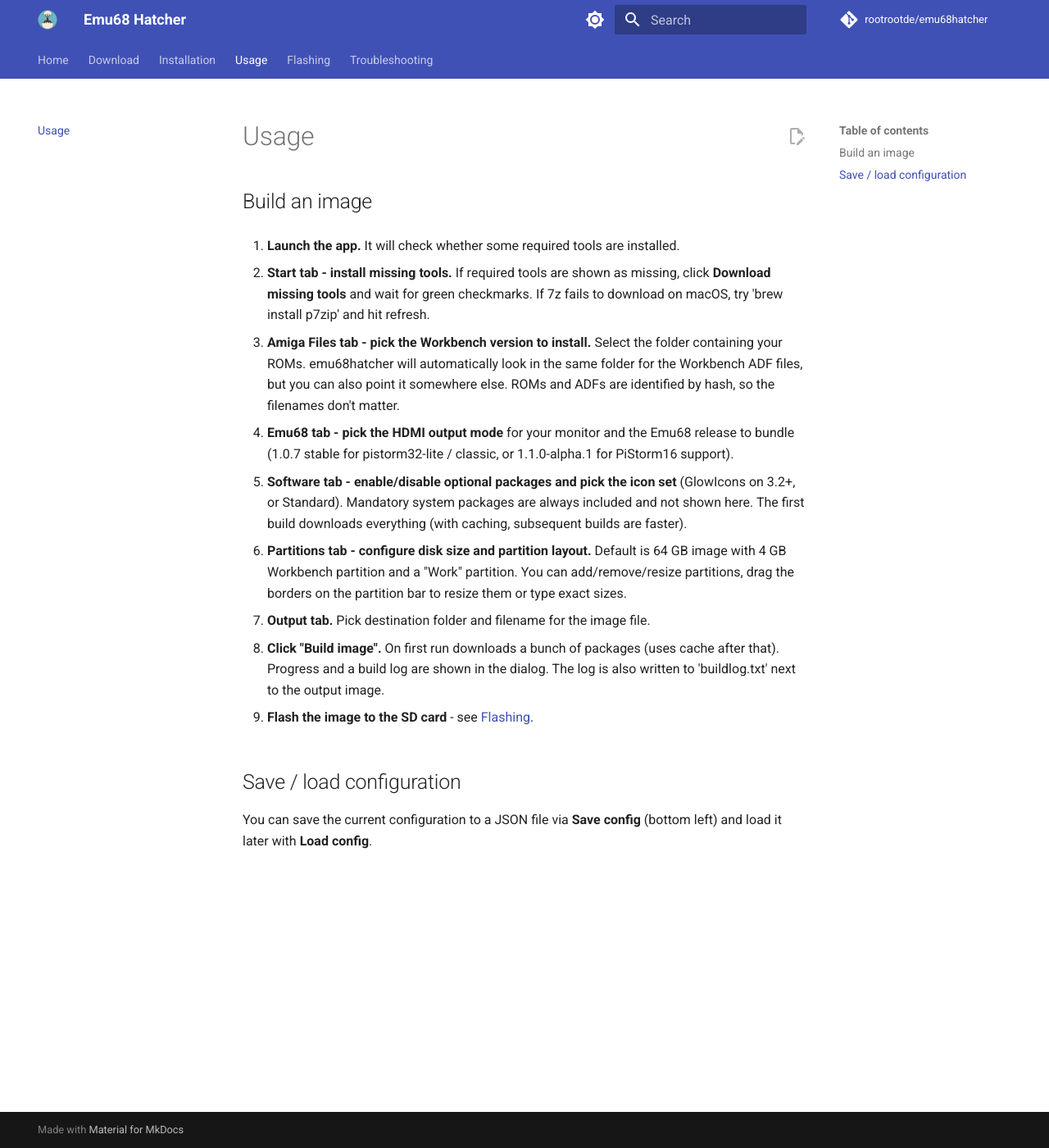
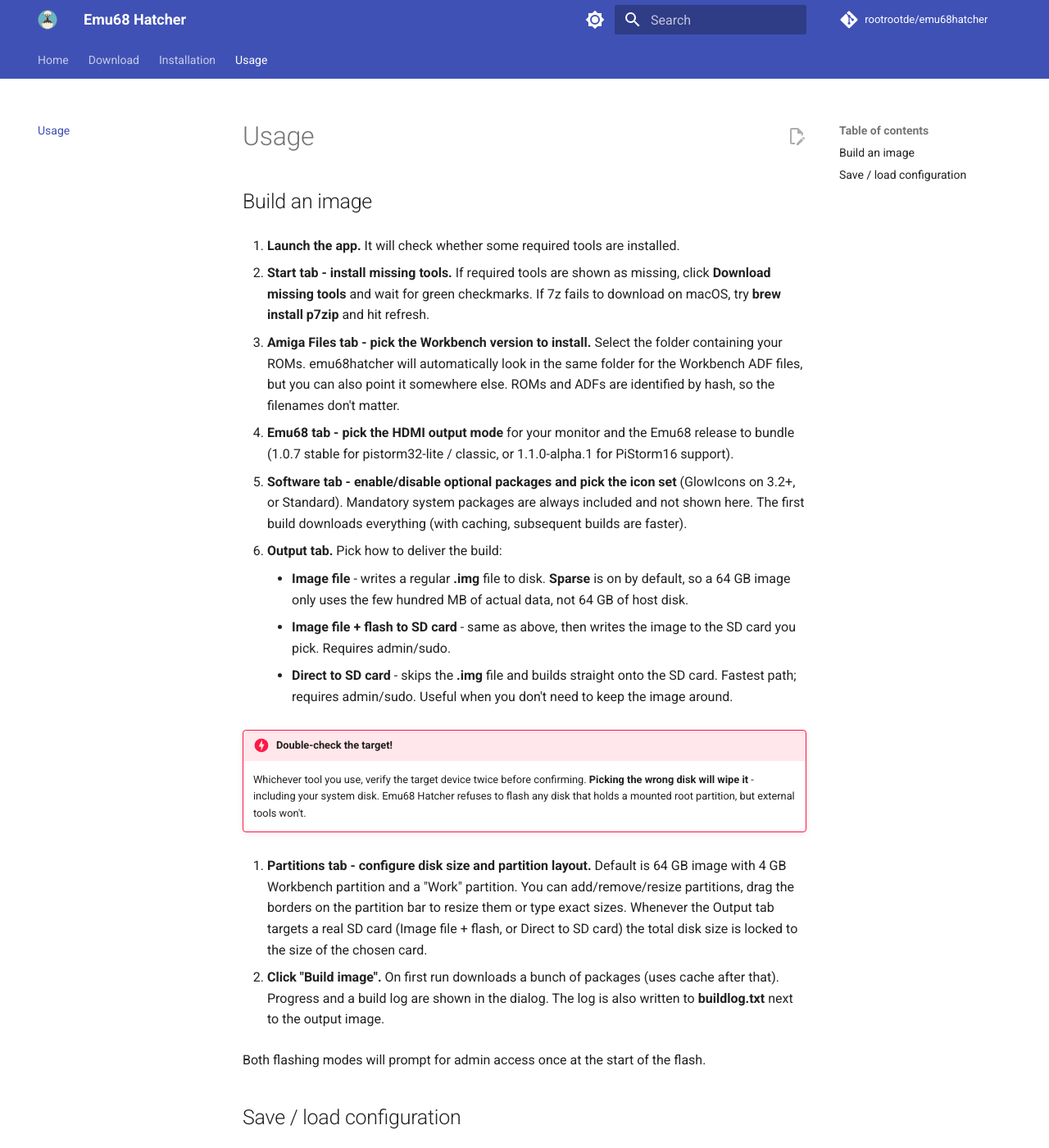
Before and after one commit to rootrootde/emu68hatcher, an MkDocs documentation site: the page built from docs/usage.md, in a window 1280 px wide and 1400 px high. Shown: the whole window at 82% size. Built offline with MkDocs 1.6.1 and Material for MkDocs 9.7.7, drawn with Linux system fonts in a browser that asks for light colours; comment, search, counter and statistics services are not loaded.

Commit message:
docs: fold flashing into usage, swap output/partitions step
- flashing.md merged into usage.md
- output tab moved before partitions

```diff
--- a/docs/usage.md
+++ b/docs/usage.md
@@ -4,7 +4,7 @@
 
 1. **Launch the app.** It will check whether some required tools are installed.
 
-2. **Start tab - install missing tools.** If required tools are shown as missing, click **Download missing tools** and wait for green checkmarks. If 7z fails to download on macOS, try 'brew install p7zip' and hit refresh.
+2. **Start tab - install missing tools.** If required tools are shown as missing, click **Download missing tools** and wait for green checkmarks. If 7z fails to download on macOS, try **brew install p7zip** and hit refresh.
 
 3. **Amiga Files tab - pick the Workbench version to install.** Select the folder containing your ROMs. emu68hatcher will automatically look in the same folder for the Workbench ADF files, but you can also point it somewhere else. ROMs and ADFs are identified by hash, so the filenames don't matter.
 
@@ -12,13 +12,19 @@
 
 5. **Software tab - enable/disable optional packages and pick the icon set** (GlowIcons on 3.2+, or Standard). Mandatory system packages are always included and not shown here. The first build downloads everything (with caching, subsequent builds are faster).
 
-6. **Partitions tab - configure disk size and partition layout.** Default is 64 GB image with 4 GB Workbench partition and a "Work" partition. You can add/remove/resize partitions, drag the borders on the partition bar to resize them or type exact sizes.
+6. **Output tab.** Pick how to deliver the build:
+    - **Image file** - writes a regular **.img** file to disk. **Sparse** is on by default, so a 64 GB image only uses the few hundred MB of actual data, not 64 GB of host disk.
+    - **Image file + flash to SD card** - same as above, then writes the image to the SD card you pick. Requires admin/sudo.
+    - **Direct to SD card** - skips the **.img** file and builds straight onto the SD card. Fastest path; requires admin/sudo. Useful when you don't need to keep the image around.
 
-7. **Output tab.** Pick destination folder and filename for the image file.
+!!! danger "Double-check the target!"
+    Whichever tool you use, verify the target device twice before confirming. **Picking the wrong disk will wipe it** - including your system disk. Emu68 Hatcher refuses to flash any disk that holds a mounted root partition, but external tools won't.
 
-8. **Click "Build image".** On first run downloads a bunch of packages (uses cache after that). Progress and a build log are shown in the dialog. The log is also written to 'buildlog.txt' next to the output image.
+7. **Partitions tab - configure disk size and partition layout.** Default is 64 GB image with 4 GB Workbench partition and a "Work" partition. You can add/remove/resize partitions, drag the borders on the partition bar to resize them or type exact sizes. Whenever the Output tab targets a real SD card (Image file + flash, or Direct to SD card) the total disk size is locked to the size of the chosen card.
 
-9. **Flash the image to the SD card** - see [Flashing](flashing.md).
+8. **Click "Build image".** On first run downloads a bunch of packages (uses cache after that). Progress and a build log are shown in the dialog. The log is also written to **buildlog.txt** next to the output image.
+
+Both flashing modes will prompt for admin access once at the start of the flash.
 
 ## Save / load configuration
 
--- a/mkdocs.yml
+++ b/mkdocs.yml
@@ -35,8 +35,6 @@
   - Download: download.md
   - Installation: installation.md
   - Usage: usage.md
-  - Flashing: flashing.md
-  - Troubleshooting: troubleshooting.md
 
 markdown_extensions:
   - admonition
```
Also changed, not shown: docs/flashing.md (deleted, +0 -10 lines).
